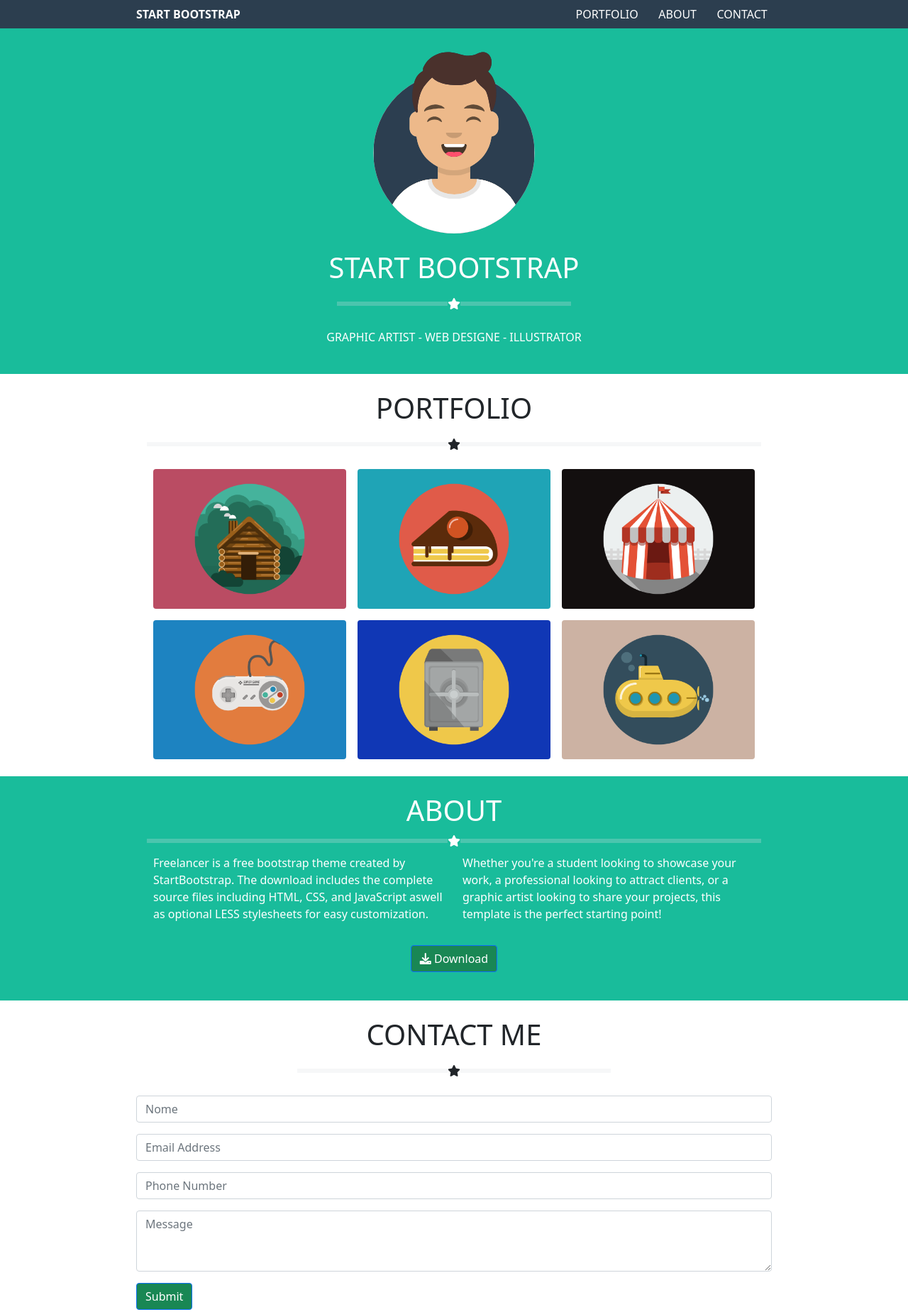
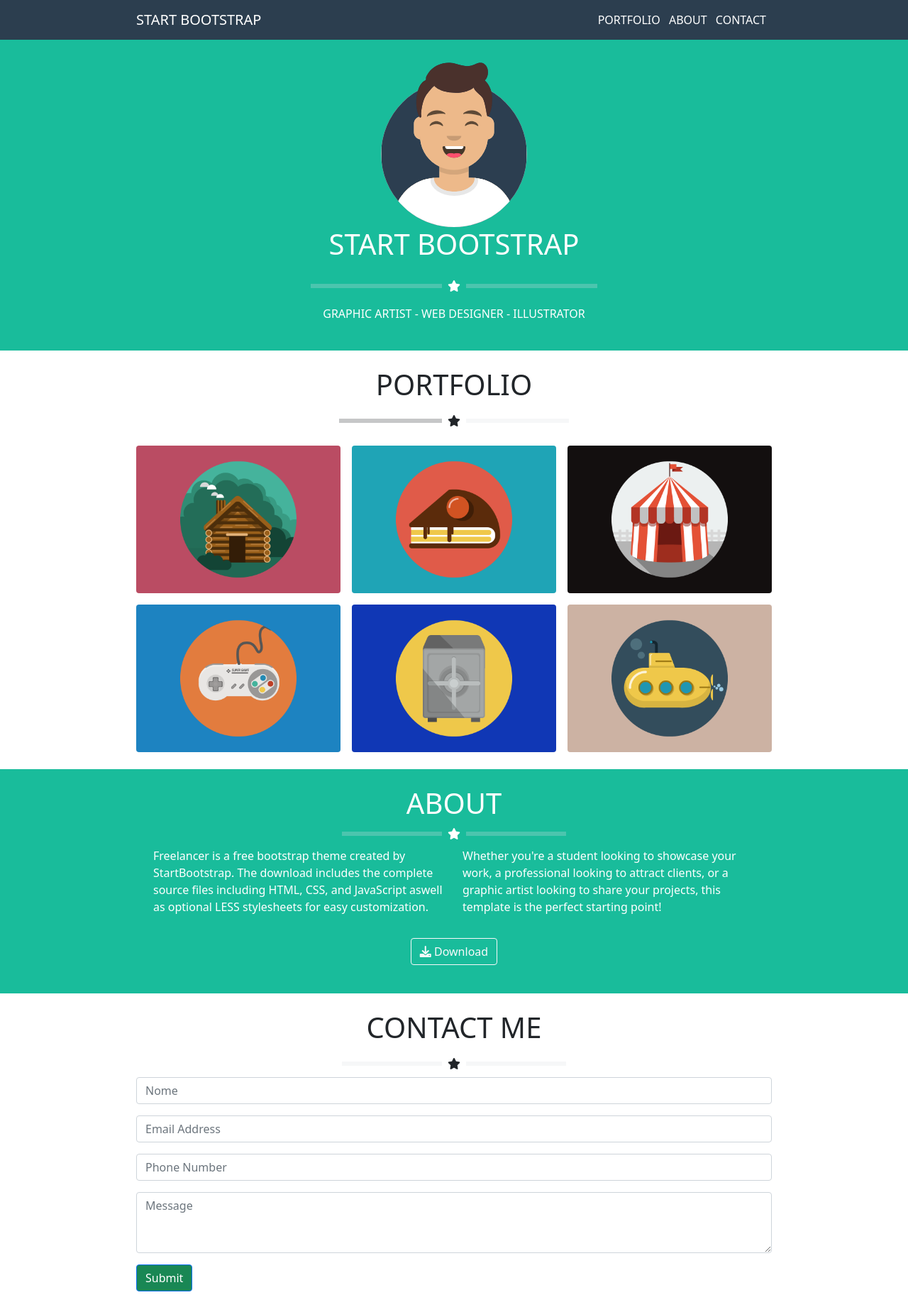
Before and after one commit to esseppi/html-css-bootstrap-freelancer, a plain HTML site: page index.html in a window 1280 px wide. Shown: the top 1849 px of the page at 71% size. Drawn offline with nearby package versions, Linux system fonts and the light colour scheme.

Commit message:
some hover

```diff
--- a/index.html
+++ b/index.html
@@ -13,60 +13,79 @@
     <link rel="stylesheet" href="css/style.css">
     <title>Bootstrap</title>
 </head>
-<!-- HEADER -->
 
 <body>
-    <header class="bm-header">
+    <!-- HEADER -->
+    <header class="bm-header sticky-md-top">
         <div class="container">
-            <div class="row d-flex justify-content-between justify-content-md-between">
+            <div class="row">
+                <nav class="navbar justify-content-between justify-content-md-between navbar-expand-md navbar-dark">
                     <div class="col-auto m-0 d-flex align-items-center">
-                    <p class="m-0" style="font-weight: bold">START BOOTSTRAP</p>
+                        <a class="navbar-brand" href="#">START BOOTSTRAP</a>
                     </div>
-                <div class="col-4 m-0 d-flex align-items-center p-2 d-none d-md-block">
-                    <ul class="list-inline d-flex justify-content-around m-0">
+                    <div class="col-auto m-0 d-flex align-items-center p-2 d-none d-md-block">
+                        <ul class="list-inline m-0">
                             <li class="list-inline-item">PORTFOLIO</li>
                             <li class="list-inline-item">ABOUT</li>
                             <li class="list-inline-item">CONTACT</li>
                         </ul>
                     </div>
-                <div class="col-1 p-2 m-0 d-flex align-items-center d-sm-block d-md-none">
-                    <p class="text-center m-0"><i class="m-0 fas fa-bars"></i></p>
+                    <div class="col-1 p-2 m-0 d-flex align-items-center d-block d-md-none">
+                        <div class="btn-group">
+                            <button type="button" class="btn btn-secondary rounded bm-header color-white"
+                                data-bs-toggle="dropdown" aria-expanded="false">
+                                <i class="m-0 fas fa-bars"></i>
+                            </button>
+                            <ul class="dropdown-menu dropdown-menu-end text-center">
+                                <li><a class="dropdown-item" href="#">PORTFOLIO</a></li>
+                                <li><a class="dropdown-item" href="#">ABOUT</a></li>
+                                <li><a class="dropdown-item" href="#">CONTACT</a></li>
+                            </ul>
                         </div>
+                    </div>
+                </nav>
             </div>
         </div>
     </header>
     <!-- HERO -->
     <section class="container-fluid bm-green">
         <div class="row">
-            <div class="start-bootstrap py-4 col-12 d-flex flex-column align-items-center justify-content-between">
-                <img src="img/avatar.svg" class="rounded profile" alt="...">
-                <div class="row infoProfilo text-center mt-4">
-                    <div class="col-auto">
+            <div class="start-bootstrap py-4 col-auto m-auto">
+                <div class="row">
+                    <img src="img/avatar.svg" class="rounded profile m-auto" alt="...">
+                </div>
+                <div class="row justify-content-center">
+                    <div class="col-auto text-center">
+                        <div class="row">
                             <h1>START BOOTSTRAP</h1>
+                        </div>
                         <div class="row-col-3">
-                            <div class="container d-flex justify-content-center align-items-center mb-3">
-                                <hr class="border border-3 col-6">
+                            <div class="d-flex justify-content-center align-items-center mt-2 mb-2">
+                                <hr class="border border-3 me-2 col-6">
                                 <i class="fas fa-star"></i>
-                                <hr class="border border-3 col-6">
+                                <hr class="border border-3 ms-2 col-6">
                             </div>
                         </div>
-                        <p>GRAPHIC ARTIST - WEB DESIGNE - ILLUSTRATOR</p>
+                        <div class="row">
+                            <p>GRAPHIC ARTIST - WEB DESIGNER - ILLUSTRATOR</p>
+                        </div>
                     </div>
                 </div>
             </div>
         </div>
     </section>
+
     <!-- PORTFOLIO -->
     <section class="container portfolio">
         <div class="row">
             <div class="col-12 mt-4 d-flex flex-column align-items-center justify-content-center">
-                <div class="row justify-content-center px-sm-4">
-                    <div class="col-12 text-center">
+                <div class="row justify-content-center px-4 px-lg-0">
+                    <div class="col-6 text-center">
                         <h1>PORTFOLIO</h1>
                         <div class="d-flex justify-content-center align-items-center mb-3">
-                            <hr class="border border-3 col-6">
+                            <hr class="border border-dark border-3 me-2 col-6 col-md-4 col-lg-4">
                             <i class="fas fa-star"></i>
-                            <hr class="border border-3 col-6">
+                            <hr class="border border-3 ms-2 col-6 col-md-4 col-lg-4">
                         </div>
                     </div>
                     <div class="col-auto">
@@ -105,9 +124,9 @@
                     </div>
                     <div class="row-col-3">
                         <div class="container d-flex justify-content-center align-items-center">
-                            <hr class="border border-3 col-6">
+                            <hr class="border border-3 me-2 col-6 col-md-4 col-lg-2">
                             <i class="fas fa-star"></i>
-                            <hr class="border border-3 col-6">
+                            <hr class="border border-3 ms-2 col-6 col-md-4 col-lg-2">
                         </div>
                     </div>
                     <div class="row px-4 text-justify">
@@ -121,9 +140,8 @@
                     </div>
                     <div class="row">
                         <div class="col-auto my-3 mx-auto">
-                            <a class="btn btn-primary bg-success" value="Download"> <i class="fas fa-download"></i>
+                            <a class="btn btn-outline-light" value="Download"> <i class="fas fa-download"></i>
                                 Download</a>
-
                         </div>
                     </div>
                 </div>
@@ -134,13 +152,13 @@
         <div class="row">
             <div class="col-12">
                 <h1 class="col-auto text-center mt-4">CONTACT ME</h1>
-                <div class="container d-flex justify-content-center align-items-center mb-3">
-                    <hr class="border border-3 col-3">
+                <div class="container d-flex justify-content-center align-items-center">
+                    <hr class="border border-3 me-2 col-6 col-md-4 col-lg-2">
                     <i class="fas fa-star"></i>
-                    <hr class="border border-3 col-3">
+                    <hr class="border border-3 ms-2 col-6 col-md-4 col-lg-2">
                 </div>
                 <div class="col-12 col-md-8 mx-md-auto col-lg-12">
-                    <div class="input-group mb-3">
+                    <div class="input-group mb-3 border-top-0 border-left-0 border-right-0">
                         <input type="text" class="form-control" placeholder="Nome" aria-describedby="basic-addon1">
                     </div>
                     <div class="mb-3">
@@ -163,11 +181,11 @@
     <footer class="bm-footer">
         <div class="container mt-5 py-4">
             <div class="row justify-content-between align-items-start px-lg-4">
-                <div class="col-12 col-md-3 col-lg-3 text-center">
+                <div class="col-8 mx-auto col-md-3 col-lg-3 text-center">
                     <h5>LOCATION</h5>
                     <p>2215 John Daniel Drive Clark,<br>MO 54243</p>
                 </div>
-                <div class="col-12 mx-2 col-md-3 col-lg-3 text-center">
+                <div class="col-8 mx-auto col-md-3 col-lg-3 text-center">
                     <h5>AROUND THE WEB</h5>
                     <div class="d-flex my-2 justify-content-around">
                         <i class="fab p-2 fa-facebook-f rounded-circle border border-2"></i>
@@ -176,7 +194,7 @@
                         <i class="fab p-2  fa-linkedin-in rounded-circle border border-2"></i>
                     </div>
                 </div>
-                <div class="col-12 col-md-3 col-lg-3 text-center">
+                <div class="col-8 mx-auto col-md-3 col-lg-3 text-center">
                     <h5>AROUND FREELANCER</h5>
                     <p>Freelance is a free to use, open source Bootstrap theme created by Start Bootstrap.</p>
                 </div>
@@ -185,9 +203,11 @@
         <div class="text-center p-4 copyright bg-dark">
             Copyright © Your Website 2019
         </div>
-
     </footer>
-
+    <!-- JavaScript Bundle with Popper -->
+    <script src="https://cdn.jsdelivr.net/npm/bootstrap@5.1.3/dist/js/bootstrap.bundle.min.js"
+        integrity="sha384-ka7Sk0Gln4gmtz2MlQnikT1wXgYsOg+OMhuP+IlRH9sENBO0LRn5q+8nbTov4+1p" crossorigin="anonymous">
+    </script>
 </body>
 
 </html>
```
Lines whose indentation alone changed are shown as unchanged.
